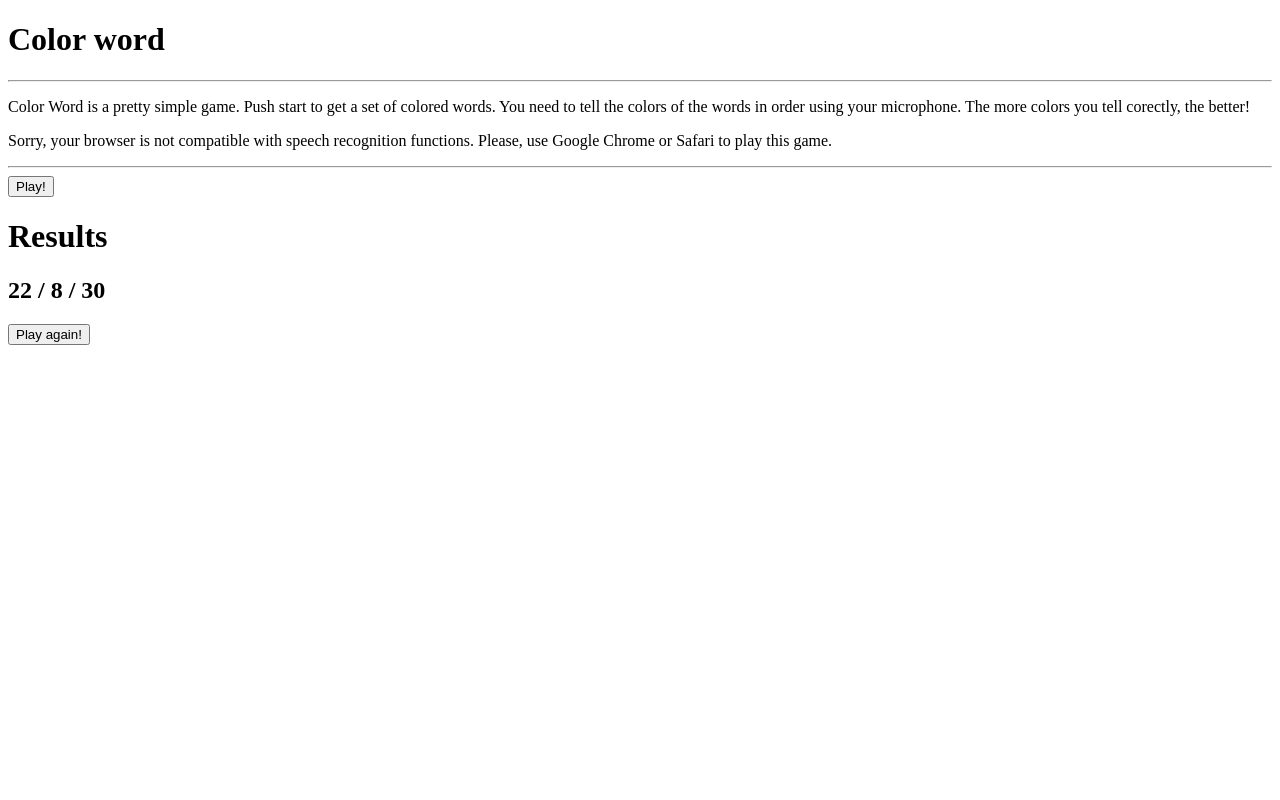
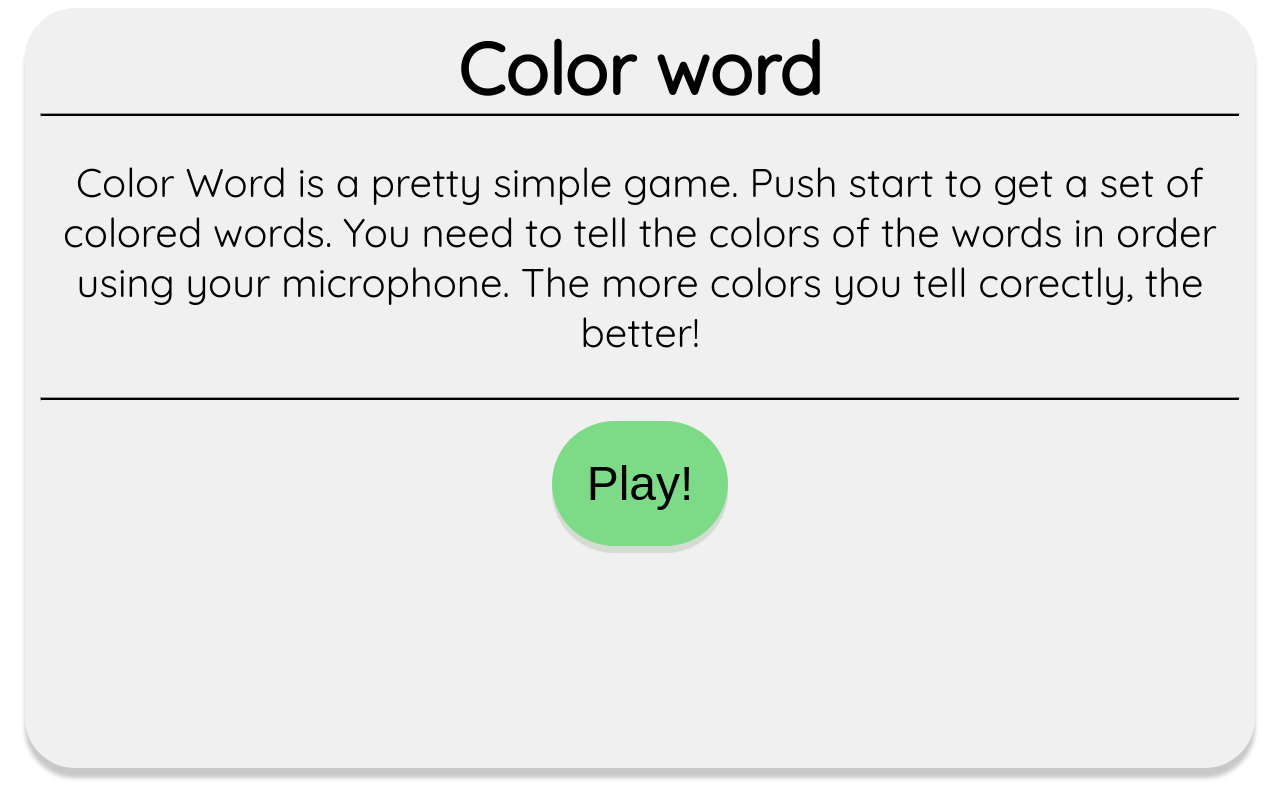
Before and after one commit to ardent-purple/color-word-game, a plain HTML site: page index.html in a window 1280 px wide. Drawn offline with Linux system fonts and the light colour scheme; the site is published under a folder, as on GitHub Pages, so addresses that start at the root find nothing.

Commit message:
paths fix

```diff
--- a/index.html
+++ b/index.html
@@ -4,7 +4,7 @@
     <meta charset="UTF-8" />
     <meta http-equiv="X-UA-Compatible" content="IE=edge" />
     <meta name="viewport" content="width=device-width, initial-scale=1.0" />
-    <link rel="stylesheet" href="/style.css" />
+    <link rel="stylesheet" href="./style.css" />
     <title>Color word game</title>
   </head>
   <body>
@@ -57,6 +57,6 @@
       </div>
     </div>
 
-    <script src="/index.js"></script>
+    <script src="./index.js"></script>
   </body>
 </html>
```
